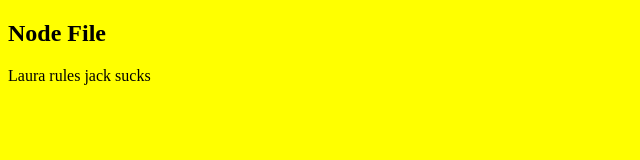
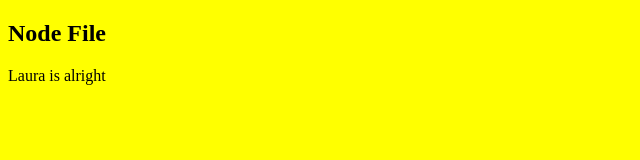
Before and after one commit to Boycey63/node_jb, a website: page index.html in a window 1280 px wide. Shown: the full height of the page, 0-640 px from the left. Drawn offline with Linux system fonts and the light colour scheme.

```diff
--- a/index.html
+++ b/index.html
@@ -10,6 +10,6 @@
     <h2>
       Node File
     </h2>
-    <p>Laura rules jack sucks</p>
+    <p>Laura is alright</p>
   </body>
 </html>
```
